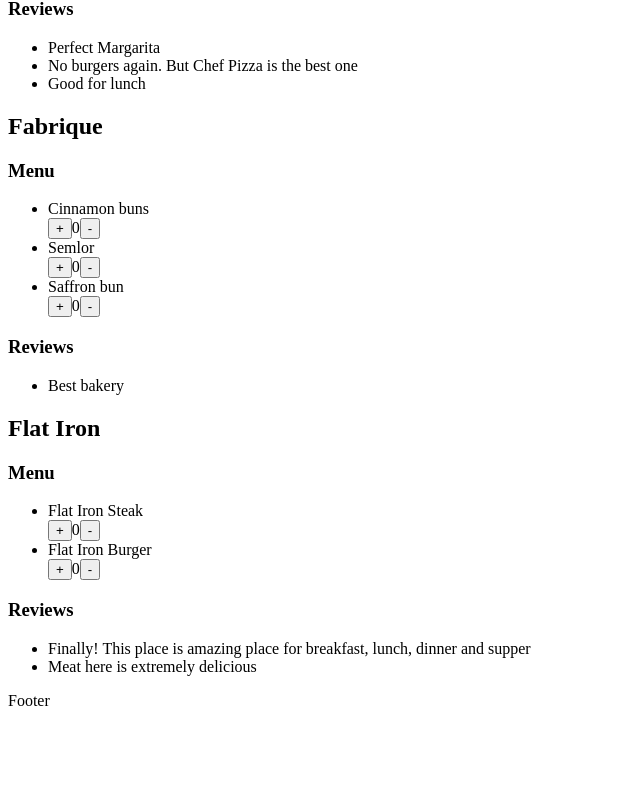
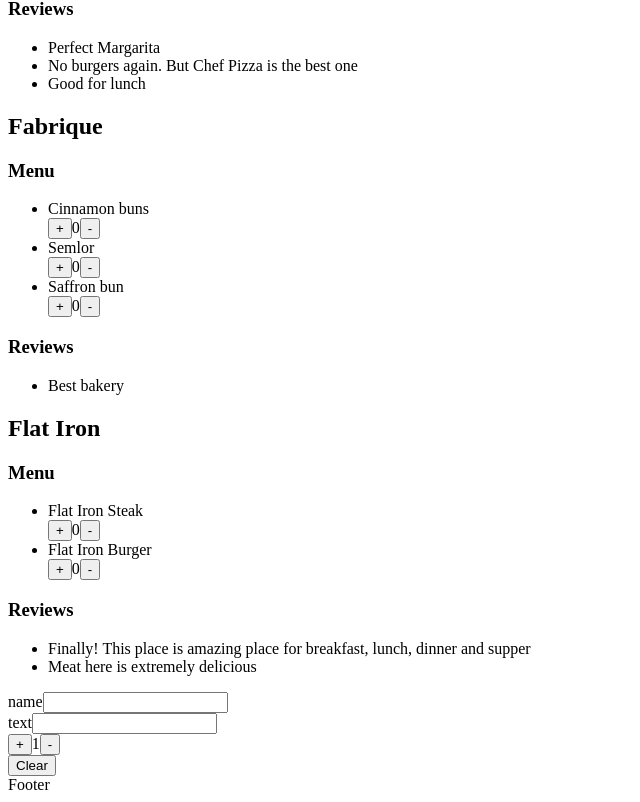
Before and after one commit to apaetus/React-Course, a React (Vite) app: page / in a window 1280 px wide. Shown: the part 612-1414 px from the top of the page, without its empty margins (0-640 px from the left). Before the commit the page ends 1330 px from the top, so only its background shows below. Built offline with nearby package versions, Linux system fonts and the light colour scheme.

Commit message:
add review form, reuse Counter

```diff
--- a/components/app/App.jsx
+++ b/components/app/App.jsx
@@ -1,7 +1,7 @@
-import { Restaurant } from "../restaurant/Restaurant";
-import { restaurants } from "../../materials/mock";
-import { Layout } from "../layout/Layout";
-
+import { Restaurant } from '../restaurant/restaurant';
+import { restaurants } from '../../materials/mock';
+import { Layout } from '../layout/layout';
+import { ReviewForm } from '../review-form/review-form';
 
 export const App = ({ title }) => {
     return (
@@ -9,9 +9,14 @@ export const App = ({ title }) => {
             <Layout>
                 <h1>{title}</h1>
                 {restaurants.map(({ name, menu, reviews }) => (
-                <Restaurant name={name} menu={menu} reviews={reviews} />
+                    <Restaurant
+                        name={name}
+                        menu={menu}
+                        reviews={reviews}
+                    />
                 ))}
+                <ReviewForm />
             </Layout>
         </>
-    )
+    );
 };
--- a/components/count/Count.jsx
+++ /dev/null
@@ -1,13 +0,0 @@
-import { useCount } from "./use-count";
-
-export const Count = () => {
-    const { value, plus, minus } = useCount();
-
-    return (
-        <div>
-            <button onClick={plus}>+</button>
-            {value}
-            <button onClick={minus}>-</button>
-        </div>
-    );
-};
--- a/components/count/use-count.js
+++ /dev/null
@@ -1,33 +0,0 @@
-import { useState } from "react";
-
-export const useCount = () => {
-    const [value, setValue] = useState({ value: 0 });
-
-    const plus = () => {
-        if (value.value >= 5) {
-            return;
-        };
-
-        setValue((current) => {
-            return {
-                value: current.value + 1,
-            };
-        });
-    };
-
-    const minus = () => {
-         if (value.value <= 0) return;
-
-        setValue((current) => {
-            return {
-                value: current.value - 1,
-            };
-        });
-    };
-
-    return {
-        value: value.value,
-        plus,
-        minus,
-    };
-};
--- /dev/null
+++ b/components/counter/counter.jsx
@@ -0,0 +1,13 @@
+export const Counter = ({ value, plus, minus }) => {
+    return (
+        <div>
+            <button type='button' onClick={plus}>
+                +
+            </button>
+            {value}
+            <button type='button' onClick={minus}>
+                -
+            </button>
+        </div>
+    );
+};
--- /dev/null
+++ b/components/dish-counter/dish-counter.jsx
@@ -0,0 +1,22 @@
+import { useState } from 'react';
+import { Counter } from '../counter/counter';
+
+export const DishCounter = () => {
+    const [count, setCount] = useState(0);
+
+    const plusCount = () => {
+        if (count >= 5) return;
+
+        setCount((count) => count + 1);
+    };
+
+    const minusCount = () => {
+        if (count <= 0) return;
+
+        setCount((count) => count - 1);
+    };
+
+    return (
+        <Counter value={count} plus={plusCount} minus={minusCount} />
+    );
+};
--- a/components/layout/Layout.jsx
+++ b/components/layout/Layout.jsx
@@ -1,4 +1,4 @@
-import React from "react"
+import React from 'react';
 
 export const Layout = ({ children }) => {
     return (
--- a/components/restaurant/Restaurant.jsx
+++ b/components/restaurant/Restaurant.jsx
@@ -1,4 +1,4 @@
-import { Count } from "../count/Count";
+import { DishCounter } from '../dish-counter/dish-counter';
 
 export const Restaurant = ({ name, menu, reviews }) => {
     if (!name || !menu) {
@@ -11,14 +11,18 @@ export const Restaurant = ({ name, menu, reviews }) => {
             <h3>Menu</h3>
             <ul>
                 {menu.map((dish) => (
-                    <li>{dish.name} <Count /></li>
+                    <li>
+                        {dish.name} <DishCounter />
+                    </li>
                 ))}
             </ul>
             {!reviews || (
                 <>
                     <h3>Reviews</h3>
                     <ul>
-                        {reviews.map((review) => ( <li>{review.text}</li> ))}
+                        {reviews.map((review) => (
+                            <li>{review.text}</li>
+                        ))}
                     </ul>
                 </>
             )}
--- /dev/null
+++ b/components/review-form/review-form.jsx
@@ -0,0 +1,51 @@
+import { Counter } from '../counter/Counter';
+import { useForm } from './use-form';
+
+export const ReviewForm = () => {
+    const {
+        name,
+        text,
+        rating,
+        setName,
+        setText,
+        plusRating,
+        minusRating,
+        clearButton,
+    } = useForm();
+
+    return (
+        <form onSubmit={(event) => event.preventDefault()}>
+            <div>
+                <span>name</span>
+                <input
+                    type='text'
+                    value={name}
+                    onChange={(event) => {
+                        setName(event.target.value);
+                    }}
+                />
+            </div>
+
+            <div>
+                <span>text</span>
+                <input
+                    type='text'
+                    value={text}
+                    onChange={(event) => {
+                        setText(event.target.value);
+                    }}
+                />
+            </div>
+
+            <Counter
+                value={rating}
+                plus={plusRating}
+                minus={minusRating}
+            />
+
+            <button type='button' onClick={clearButton}>
+                Clear
+            </button>
+        </form>
+    );
+};
--- /dev/null
+++ b/components/review-form/use-form.jsx
@@ -0,0 +1,93 @@
+import { useReducer } from 'react';
+
+const DEFAULT_FORM_VALUE = {
+    name: '',
+    text: '',
+    rating: 1,
+};
+
+const SET_NAME_ACTION_TYPE = 'setName';
+const SET_TEXT_ACTION_TYPE = 'setName';
+const PLUS_RATING_ACTION_TYPE = 'plusRating';
+const MINUS_RATING_ACTION_TYPE = 'minusRating';
+
+const reducer = (state, action) => {
+    const { type, payload } = action;
+
+    switch (type) {
+        case SET_NAME_ACTION_TYPE:
+            return {
+                ...DEFAULT_FORM_VALUE,
+                name: payload,
+            };
+
+        case SET_TEXT_ACTION_TYPE:
+            return {
+                ...state,
+                text: payload,
+            };
+
+        case PLUS_RATING_ACTION_TYPE:
+            if (state.rating >= 5) {
+                return state;
+            } else {
+                return {
+                    ...state,
+                    rating: state.rating + 1,
+                };
+            }
+
+        case MINUS_RATING_ACTION_TYPE:
+            if (state.rating <= 1) {
+                return state;
+            } else {
+                return {
+                    ...state,
+                    rating: state.rating - 1,
+                };
+            }
+
+        case 'clear':
+            return { ...DEFAULT_FORM_VALUE };
+
+        default:
+            return state;
+    }
+};
+
+export const useForm = () => {
+    const [form, dispatch] = useReducer(reducer, DEFAULT_FORM_VALUE);
+
+    const { name, text, rating } = form;
+
+    const setName = (value) => {
+        dispatch({ type: SET_NAME_ACTION_TYPE, payload: value });
+    };
+
+    const setText = (value) => {
+        dispatch({ type: SET_TEXT_ACTION_TYPE, payload: value });
+    };
+
+    const plusRating = (value) => {
+        dispatch({ type: PLUS_RATING_ACTION_TYPE, payload: value });
+    };
+
+    const minusRating = (value) => {
+        dispatch({ type: MINUS_RATING_ACTION_TYPE, payload: value });
+    };
+
+    const clearButton = (value) => {
+        dispatch({ type: 'clear' });
+    };
+
+    return {
+        name,
+        text,
+        rating,
+        setName,
+        setText,
+        plusRating,
+        minusRating,
+        clearButton,
+    };
+};
```
